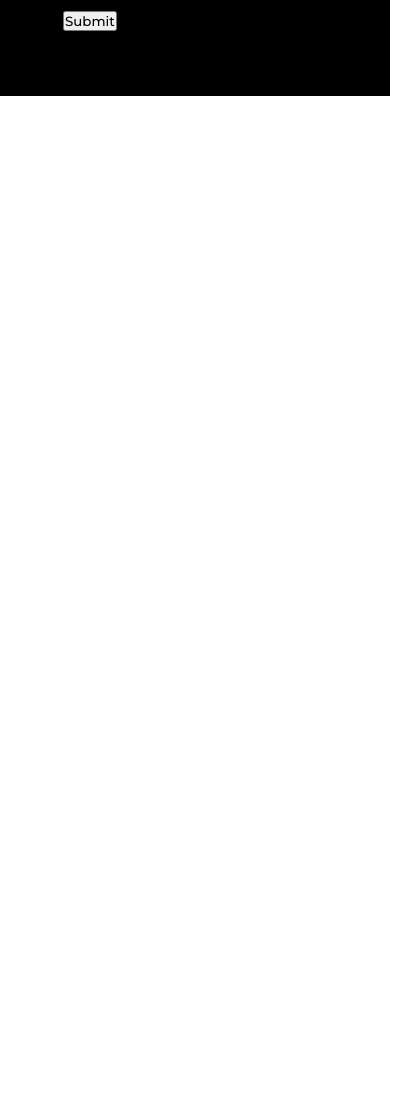
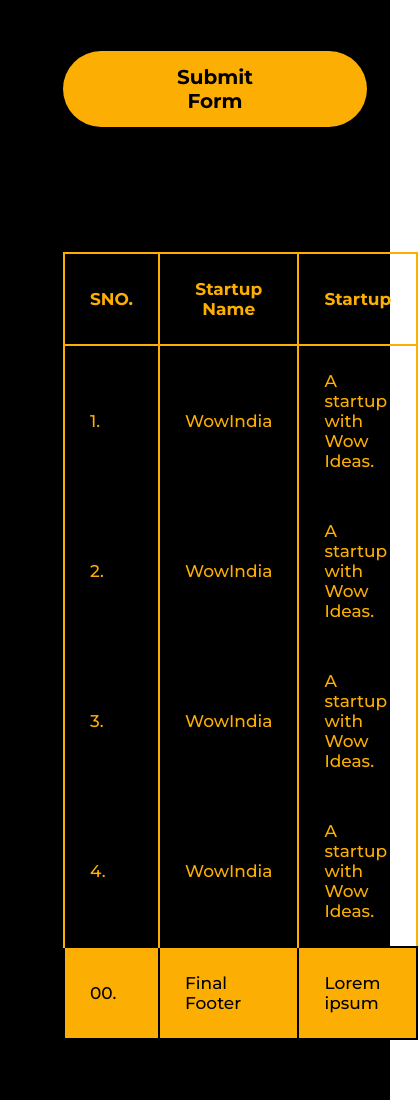
Before and after one commit to Chetansingh1103/frontendLearning, a plain HTML site: page Questions/contest2f1/index.html in a window 390 px wide. Shown: the part 2023-3123 px from the top of the page, 418 px wide, since content can reach past the window. Before the commit the page ends 2119 px from the top, so only its background shows below. Drawn offline with Linux system fonts and the light colour scheme.

Commit message:
24/june/2023

```diff
--- /dev/null
+++ b/CSS/media queries/style.css
@@ -0,0 +1,20 @@
+*{
+    margin: 0;
+    padding: 0;
+}
+
+div{
+    background-color: pink;
+    color: purple;
+}
+
+/* For smaller screens */
+
+@media screen and (min-width: 320px) and (max-width: 480px){
+
+div{
+    background-color: aliceblue;
+    color: aqua;
+}
+
+}
--- /dev/null
+++ b/CSS/z-index/style.css
@@ -0,0 +1,35 @@
+div{
+    width: 100px;
+    height: 100px;
+    position: absolute;
+}
+
+div:hover{
+    width: 120px;
+    height: 120px;
+}
+
+.red{
+    background-color: red;
+    top: 20px;
+    left: 20px;
+    z-index: 3;
+}
+
+.green{
+    background-color: green;
+    top: 40px;
+    left: 40px;
+    z-index: 2;
+}
+
+.blue{
+    background-color: blue;
+    top: 60px;
+    left: 60px;
+    z-index: 1;
+}
+
+.yellow{
+    background-color: yellow;
+}
--- a/Questions/contest2f1/index.html
+++ b/Questions/contest2f1/index.html
@@ -49,8 +49,48 @@
                     <input type="tel" placeholder="Mobile Number">
                     <input type="text" placeholder="City">
                 </div>
-                <button class="btn">Submit</button>
+                <button class="btn">Submit Form</button>
             </form>
+        </div>
+        <div class="table">
+            <table>
+                <thead>
+                    <tr>
+                        <th>SNO.</th>
+                        <th>Startup Name</th>
+                        <th>Startup</th>
+                    </tr>
+                    <tbody>
+                        <tr>
+                            <td>1.</td>
+                            <td>WowIndia</td>
+                            <td>A startup with Wow Ideas.</td>
+                        </tr>
+                        <tr>
+                            <td>2.</td>
+                            <td>WowIndia</td>
+                            <td>A startup with Wow Ideas.</td>
+                        </tr>
+                        <tr>
+                            <td>3.</td>
+                            <td>WowIndia</td>
+                            <td>A startup with Wow Ideas.</td>
+                        </tr>
+                        <tr>
+                            <td>4.</td>
+                            <td>WowIndia</td>
+                            <td>A startup with Wow Ideas.</td>
+                        </tr>
+                    </tbody>
+                    <tfoot>
+                        <tr>
+                            <td>00.</td>
+                            <td>Final Footer</td>
+                            <td>Lorem ipsum</td>
+                        </tr>
+                    </tfoot>
+                </thead>
+            </table>
         </div>
     </div>
 
--- a/Questions/contest2f1/style.css
+++ b/Questions/contest2f1/style.css
@@ -74,7 +74,7 @@
     color: #FFFFFF;
 }
 
-.content .btn{
+.btn{
     background: #FCAF02;
     border-radius: 50px;
     font-weight: 700;
@@ -128,3 +128,33 @@ form{
     font-weight: 100;
     padding-left: 40px;
 }
+
+.table{
+    color: #FCAF02;
+    font-size: 17px;
+    padding-bottom: 60px;
+}
+
+table, thead{
+    width: 100%;
+    border: 2px solid #FCAF02;
+}
+
+td, th{
+    border-left: 2px solid #FCAF02;
+}
+
+tfoot td{
+    border: 2px solid black;
+}
+
+table, tr, td, th{
+    padding: 25px;
+    border-collapse: collapse;
+}
+
+tfoot{
+    color: black;
+    background-color: #FCAF02;
+    border: 2px solid black;
+}
```
Also changed, not shown: CSS/media queries/index.html (added, +14 -0 lines), CSS/z-index/index.html (added, +14 -0 lines), bootstrap/learning/index.html (added, +52 -0 lines), bootstrap/learning/style.css (added, +15 -0 lines), bootstrap/page1/index.html (added, +43 -0 lines), html/index.html (+1 -1 lines), bootstrap/page1/style.css (added).
